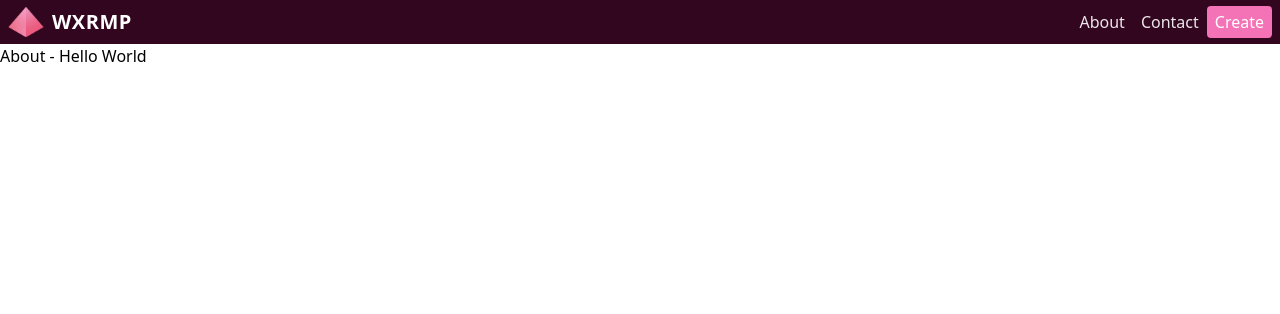
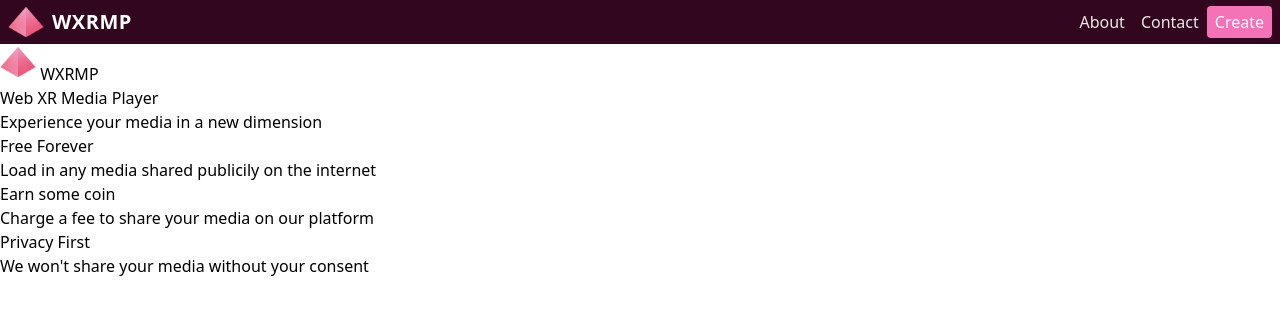
Before and after one commit to edwinwebb/next-wxrmp, a Next.js app: page /about in a window 1280 px wide. Shown: the top 314 px of the page. Built offline with nearby package versions, Linux system fonts and the light colour scheme.

Commit message:
Add some test to about

```diff
--- a/src/pages/about.jsx
+++ b/src/pages/about.jsx
@@ -1,8 +1,23 @@
+import LOGO from '../../public/img/wxrmp-logo.png'
+import Image from 'next/image'
+
+
 const Page = () => {
   return (
     <>
       <div>
-        About - Hello World
+        <h2><Image src={LOGO} alt="WXRMP" height={36} width={36} /> WXRMP</h2>
+        <h3>Web XR Media Player</h3>
+        <h4>Experience your media in a new dimension</h4>
+      </div>
+      <div>
+        <h2>Free Forever</h2>
+        <p>Load in any media shared publicily on the internet</p>
+        <h2>Earn some coin</h2>
+        <p>Charge a fee to share your media on our platform</p>
+        <h2>Privacy First</h2>
+        <p>We won't share your media without your consent</p>
+        <p></p>
       </div>
     </>
   )
```
